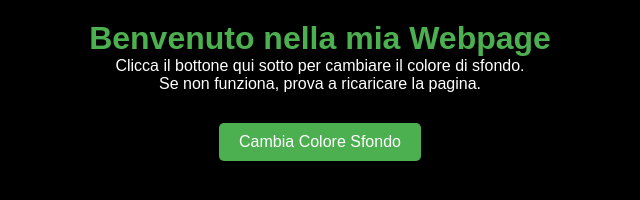
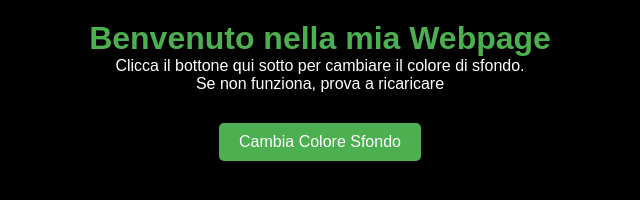
Before and after one commit to Giammarco-Gaudini/Ischebosca, a plain HTML site: page index.html in a window 1280 px wide. Shown: the whole page, without its empty margins (320-960 px from the left). Drawn offline with Linux system fonts and the light colour scheme.

```diff
--- a/index.html
+++ b/index.html
@@ -11,7 +11,7 @@
     <header>
       <h1>Benvenuto nella mia Webpage</h1>
       <p>Clicca il bottone qui sotto per cambiare il colore di sfondo.</p>
-      <p>Se non funziona, prova a ricaricare la pagina.</p> <!-- Cambiato il testo qui -->
+      <p>Se non funziona, prova a ricaricare</p> <!-- Cambiato il testo qui -->
     </header>
 
     <main>
```
